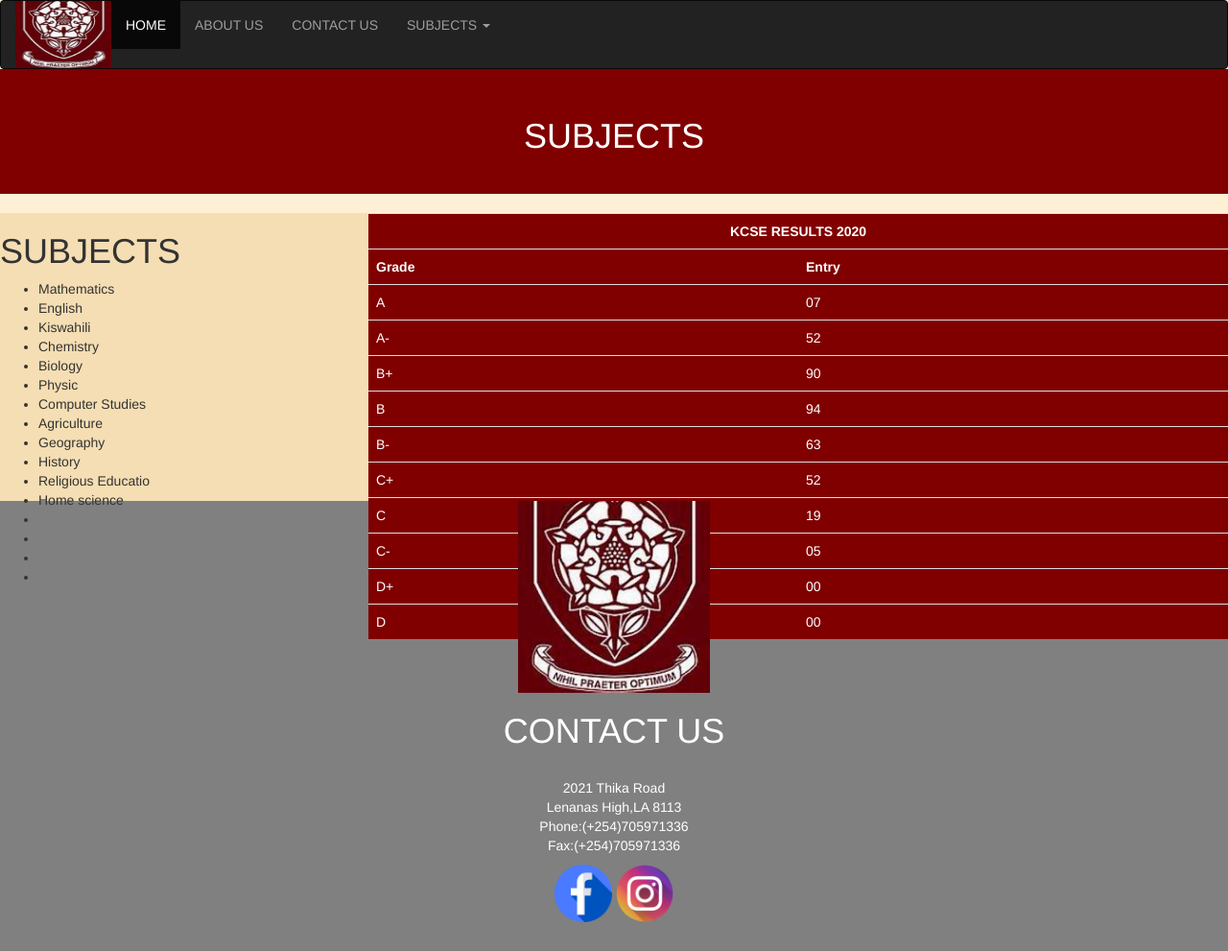
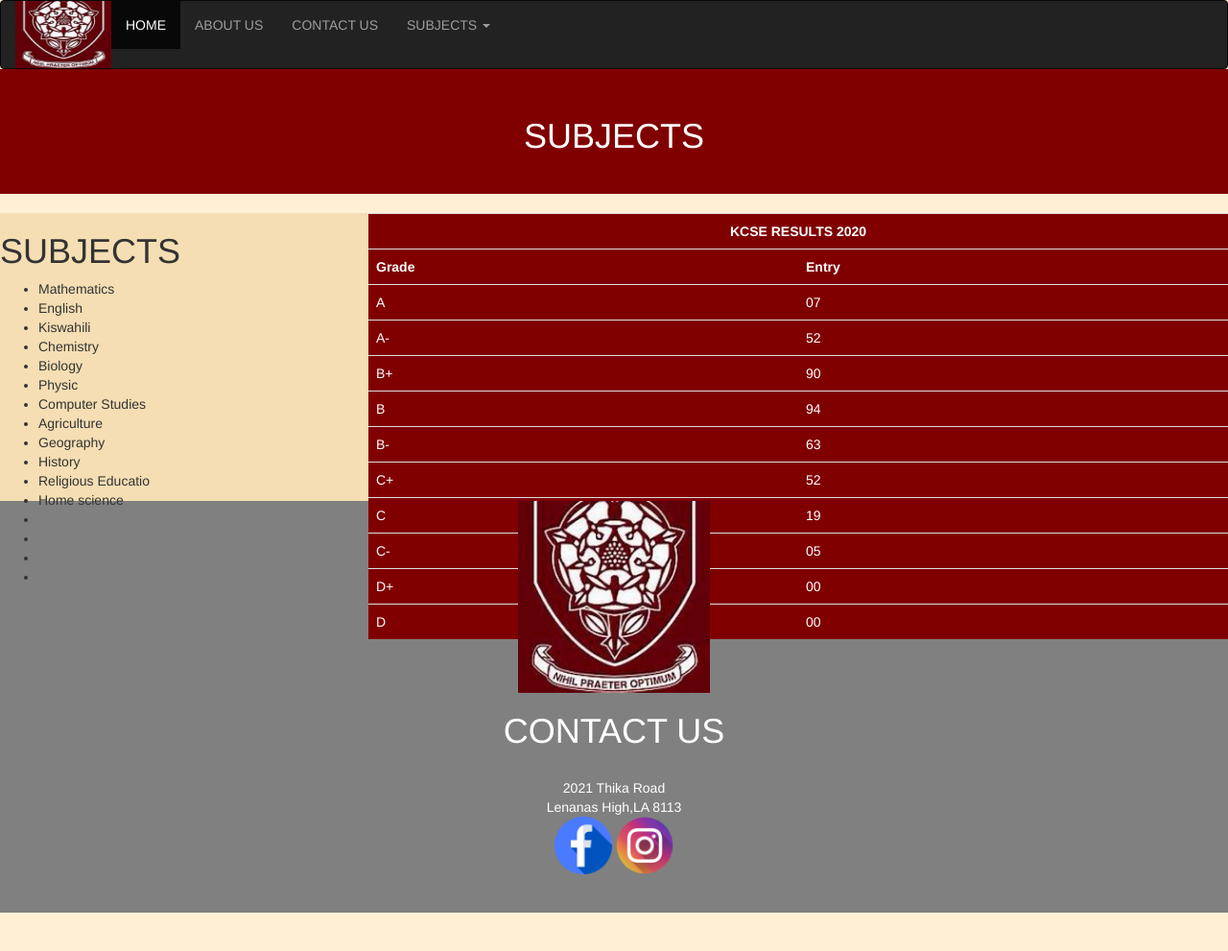
Before and after one commit to Dennis-chege/LENANA-HIGH-SCHOOL, a plain HTML site: page SUBJECTS.html in a window 1280 px wide. Shown: the whole page at 96% size. After the commit the page ends 951 px from the top, so only its background shows below. Drawn offline with nearby package versions, Linux system fonts and the light colour scheme.

Commit message:
Update SUBJECTS.html

```diff
--- a/SUBJECTS.html
+++ b/SUBJECTS.html
@@ -134,9 +134,6 @@
 
 Lenanas High,LA 8113<br>
 
-Phone:(+254)705971336<br>
-
-Fax:(+254)705971336</p>
 <a href="https://www.facebook.com/ITURUHIGH/"><img src="app.png" alt="icon"width="60px"height="60px"></a>
 <a href="https://www.instagram.com/i.t.u.r.u_massive/"><img src="pp.png" alt="icon"width="60px"height="60px"></a>
 <i class="fa-brands fa-facebook"></i>
```
